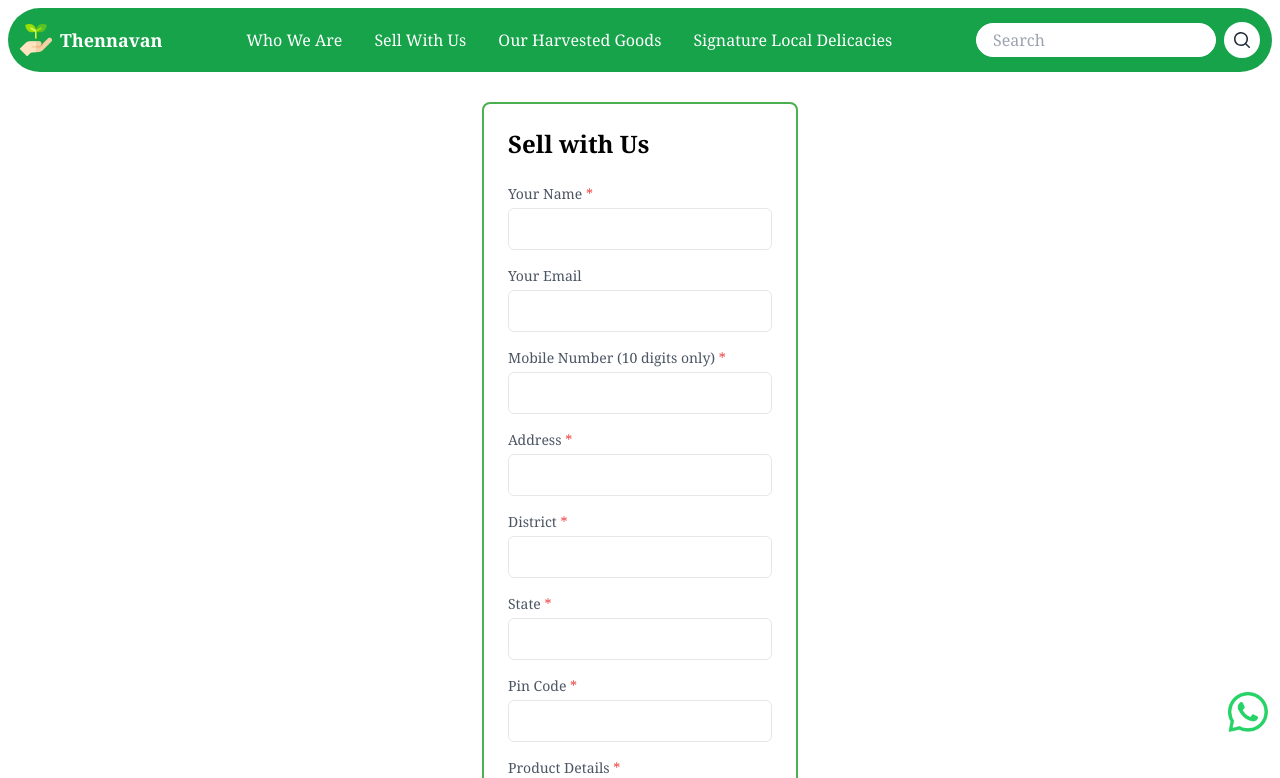
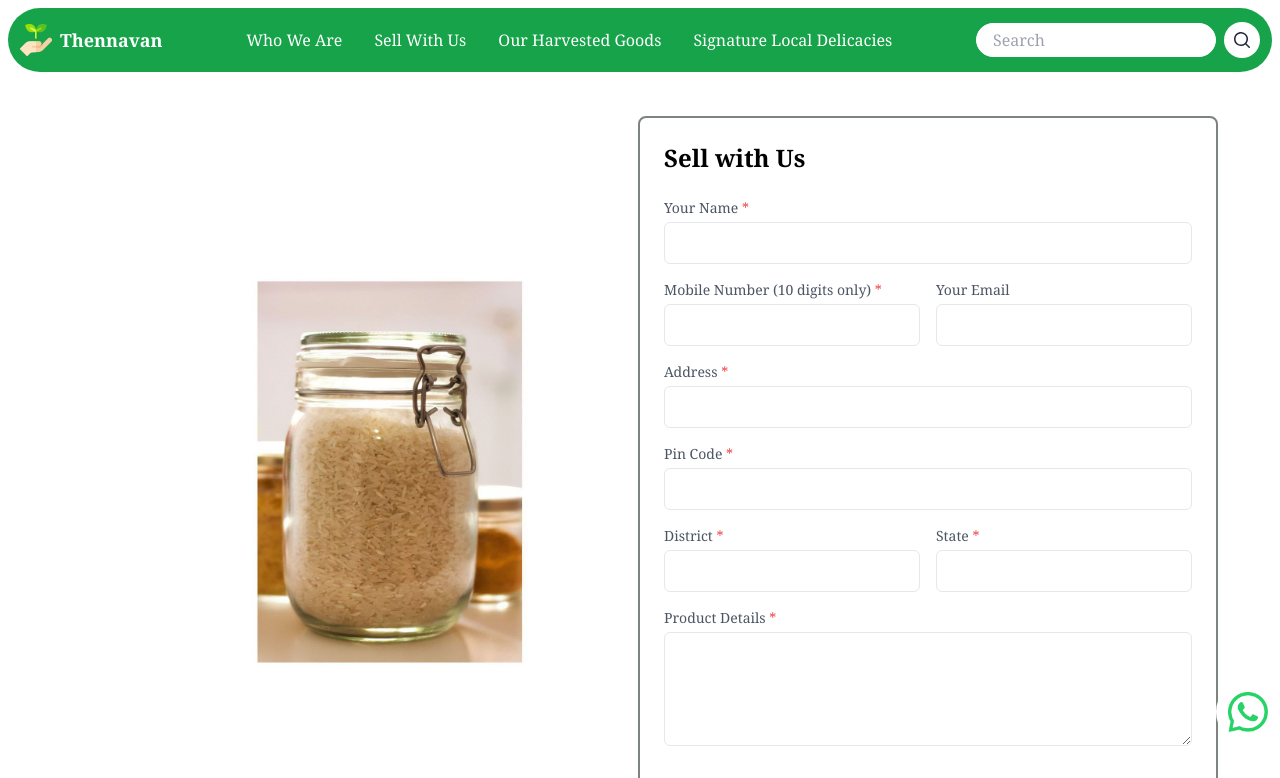
Before and after one commit to GayathriCodes2/THENNAVAN-UI, a Next.js app: page /sellwithus in a window 1280 px wide. Shown: the top 778 px of the page. Built offline with nearby package versions, Linux system fonts and the light colour scheme.

Commit message:
update sellWithUs form

```diff
--- a/components/sellWithUsForm.jsx
+++ b/components/sellWithUsForm.jsx
@@ -77,8 +77,20 @@ Product Details: ${productDetails}
     };
 
     return (
-        <div className="max-w-xl mx-auto mt-8 p-6 bg-white shadow-md rounded-md" style={{ outline: '2px solid #4CAF50' }}>
-            <h2 className="text-2xl font-semibold mb-6">Sell with Us</h2>
+
+        <div className="grid grid-cols-1 sm:grid-cols-2">
+        {/* Left side: Image */}
+        <div className="hidden sm:flex justify-end items-center">
+          <img
+            src='\8.jpg'
+            alt="Logo"
+            style={{ width: '100%', maxWidth: '500px' }}
+          />
+        </div>
+
+        {/* Right side: Form */}
+        <div className="max-w-xl mx-auto mt-8 p-6  shadow-md rounded-md w-full bg-white" style={{ outline: '2px solid #7d847d' }}>
+          <h2 className="text-2xl font-semibold mb-6 mx-auto">Sell with Us</h2>
 
           <form onSubmit={handleSubmit} target="_blank">
     <div className="mb-4">
@@ -91,6 +103,24 @@ Product Details: ${productDetails}
             name="sellerName"
             value={sellerName}
             onChange={(e) => setSellerName(e.target.value)}
+            className="mt-1 p-2 w-full border rounded-md"
+            required
+        />
+    </div>
+
+
+
+    <div className="grid grid-cols-2 gap-4">
+        <div className="mb-4">
+            <label htmlFor="mobileNumber" className="block text-sm font-medium text-gray-600">
+                Mobile Number (10 digits only) <span className="text-red-500">*</span>
+            </label>
+            <input
+                type="tel"
+                id="mobileNumber"
+                name="mobileNumber"
+                value={mobileNumber}
+                onChange={handleMobileNumberChange}
                 className="mt-1 p-2 w-full border rounded-md"
                 required
             />
@@ -110,19 +140,7 @@ Product Details: ${productDetails}
         />
     </div>
 
-                <div className="mb-4">
-                    <label htmlFor="mobileNumber" className="block text-sm font-medium text-gray-600">
-                        Mobile Number (10 digits only) <span className="text-red-500">*</span>
-                    </label>
-                    <input
-                        type="tel"
-                        id="mobileNumber"
-                        name="mobileNumber"
-                        value={mobileNumber}
-                        onChange={handleMobileNumberChange}
-                        className="mt-1 p-2 w-full border rounded-md"
-                        required
-                    />
+
     </div>
 
     <div className="mb-4">
@@ -140,6 +158,22 @@ Product Details: ${productDetails}
         />
     </div>
 
+    <div className="mb-4">
+            <label htmlFor="pincode" className="block text-sm font-medium text-gray-600">
+                Pin Code <span className="text-red-500">*</span>
+            </label>
+            <input
+                type="text"
+                id="pincode"
+                name="pincode"
+                value={pincode}
+                className="mt-1 p-2 w-full border rounded-md"
+                onChange={handlePincodeChange}
+                required
+            />
+        </div>
+
+    <div className="grid grid-cols-2 gap-4">
         <div className="mb-4">
             <label htmlFor="district" className="block text-sm font-medium text-gray-600">
                 District <span className="text-red-500">*</span>
@@ -169,20 +203,6 @@ Product Details: ${productDetails}
                 required
             />
         </div>
-
-                <div className="mb-4">
-                    <label htmlFor="pincode" className="block text-sm font-medium text-gray-600">
-                        Pin Code <span className="text-red-500">*</span>
-                    </label>
-                    <input
-                        type="text"
-                        id="pincode"
-                        name="pincode"
-                        value={pincode}
-                        className="mt-1 p-2 w-full border rounded-md"
-                        onChange={handlePincodeChange}
-                        required
-                    />
     </div>
 
     <div className="mb-4">
@@ -202,11 +222,12 @@ Product Details: ${productDetails}
 
     <button
         type="submit"
-                    className="border-black border bg-black text-white w-28 hover:bg-white hover:text-black transition-all font-bold py-2 px-4 rounded">
+        className="border-black w-full border bg-black text-white my-3 hover:bg-white hover:text-black transition-all font-bold py-2 px-4 rounded">
         Proceed
     </button>
 </form>
-        </div>
+
+        </div></div>
     );
 };
 
```
Lines whose indentation alone changed are shown as unchanged.
